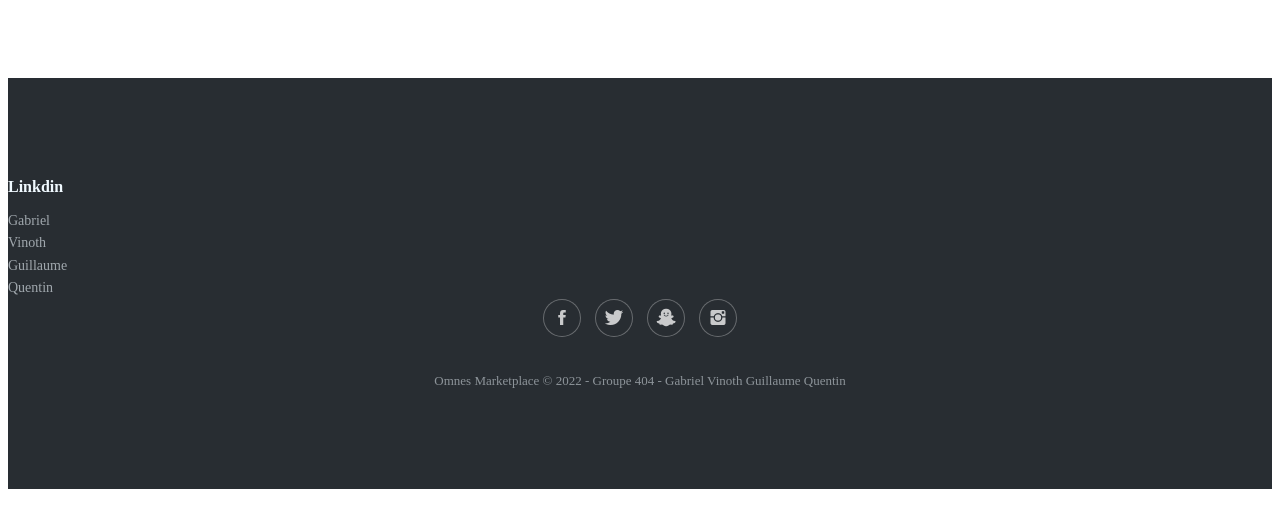
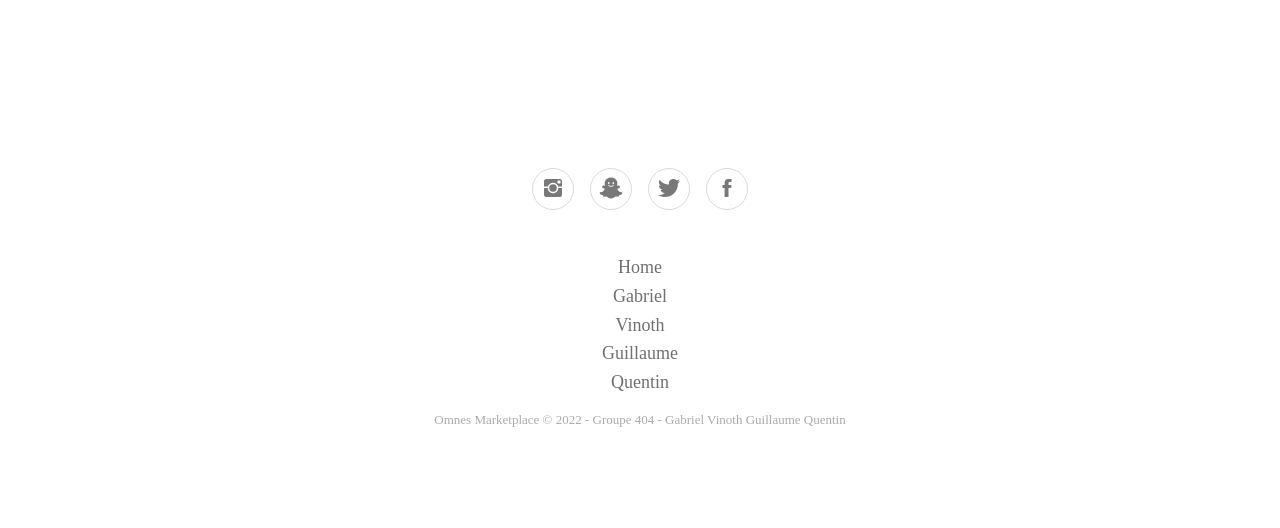
Before and after one commit to GabGaabS/Projet-Web, a PHP site: page /footer.html in a window 1280 px wide. Shown: the top 528 px of the page. Run offline with PHP 8.4, Linux system fonts and the light colour scheme.

Commit message:
Footer v2

```diff
--- a/addauction.php
+++ b/addauction.php
@@ -152,9 +152,9 @@ include 'nav.php';
         <!-- Type de vente -->
         <table>
       <tr>
-        <td>
+        <td><label>
         Type de vente :
-        </td>
+        </label></td>
         <td>
           <select onchange="catsel(this)">
           <!--<option value="-1">None</option>!-->
--- a/css/shop-homepage.css
+++ b/css/shop-homepage.css
@@ -75,92 +75,62 @@ body {
 footer {
     margin: 50px 0;
 }
-.footer-dark {
-  padding:50px 0;
-  color:#f0f9ff;
-  background-color:#282d32;
+.footer-basic {
+  padding: 40px 0;
+  background-color: #ffffff;
+  color: #4b4c4d;
 }
 
-.footer-dark h3 {
-  margin-top:0;
-  margin-bottom:12px;
-  font-weight:bold;
-  font-size:16px;
+.footer-basic ul {
+  padding: 0;
+  list-style: none;
+  text-align: center;
+  font-size: 18px;
+  line-height: 1.6;
+  margin-bottom: 0;
 }
 
-.footer-dark ul {
-  padding:0;
-  list-style:none;
-  line-height:1.6;
-  font-size:14px;
-  margin-bottom:0;
+.footer-basic li {
+  padding: 0 10px;
 }
 
-.footer-dark ul a {
-  color:inherit;
-  text-decoration:none;
-  opacity:0.6;
+.footer-basic ul a {
+  color: inherit;
+  text-decoration: none;
+  opacity: 0.8;
 }
 
-.footer-dark ul a:hover {
-  opacity:0.8;
+.footer-basic ul a:hover {
+  opacity: 1;
 }
 
-@media (max-width:767px) {
-  .footer-dark .item:not(.social) {
-    text-align:center;
-    padding-bottom:20px;
-  }
+.footer-basic .social {
+  text-align: center;
+  padding-bottom: 25px;
 }
 
-.footer-dark .item.text {
-  margin-bottom:36px;
+.footer-basic .social > a {
+  font-size: 24px;
+  width: 40px;
+  height: 40px;
+  line-height: 40px;
+  display: inline-block;
+  text-align: center;
+  border-radius: 50%;
+  border: 1px solid #ccc;
+  margin: 0 8px;
+  color: inherit;
+  opacity: 0.75;
 }
 
-@media (max-width:767px) {
-  .footer-dark .item.text {
-    margin-bottom:0;
-  }
+.footer-basic .social > a:hover {
+  opacity: 0.9;
 }
 
-.footer-dark .item.text p {
-  opacity:0.6;
-  margin-bottom:0;
+.footer-basic .copyright {
+  margin-top: 15px;
+  text-align: center;
+  font-size: 13px;
+  color: #aaa;
+  margin-bottom: 0;
 }
-
-.footer-dark .item.social {
-  text-align:center;
-}
-
-@media (max-width:991px) {
-  .footer-dark .item.social {
-    text-align:center;
-    margin-top:20px;
-  }
-}
-
-.footer-dark .item.social > a {
-  font-size:20px;
-  width:36px;
-  height:36px;
-  line-height:36px;
-  display:inline-block;
-  text-align:center;
-  border-radius:50%;
-  box-shadow:0 0 0 1px rgba(255,255,255,0.4);
-  margin:0 8px;
-  color:#fff;
-  opacity:0.75;
-}
-
-.footer-dark .item.social > a:hover {
-  opacity:0.9;
-}
-
-.footer-dark .copyright {
-  text-align:center;
-  padding-top:24px;
-  opacity:0.5;
-  font-size:13px;
-  margin-bottom:0;
-}
--- a/footer.html
+++ b/footer.html
@@ -10,25 +10,19 @@
 </head>
 
 <body>
-    <div class="footer-dark">
+	    <div class="footer-basic">
         <footer>
-            <div class="container">
-                <div class="row">
-                    <div class="col-sm-6 col-md-3 item">
-                        <h3>Linkdin</h3>
-                        <ul>
-                            <li><a href="https://www.linkedin.com/in/gabriel-lessert-3aaa57250/">Gabriel</a></li>
-                            <li><a href="https://www.linkedin.com/in/vinoth-patkunam-959491259/">Vinoth</a></li>
-                            <li><a href="https://www.linkedin.com/in/guillaume-tran-duy-58b458237/">Guillaume</a></li>
-                            <li><a href="https://www.linkedin.com/in/quentin-migianu-6070b1252/">Quentin</a></li>
-                        </ul>
-                    </div>
-                    <div class="col item social"><a href="https://www.ecosia.org/search?tt=ba893d82&q=Il%20n%27y%20a%20aucun%20reseau%20sociaux%20car%20c%27est%20un%20projet%20scolaire%20%3A%29"><i class="icon ion-social-facebook"></i></a><a href="https://www.ecosia.org/search?tt=ba893d82&q=Il%20n%27y%20a%20aucun%20reseau%20sociaux%20car%20c%27est%20un%20projet%20scolaire%20%3A%29"><i class="icon ion-social-twitter"></i></a><a href="https://www.ecosia.org/search?tt=ba893d82&q=Il%20n%27y%20a%20aucun%20reseau%20sociaux%20car%20c%27est%20un%20projet%20scolaire%20%3A%29"><i class="icon ion-social-snapchat"></i></a><a href="https://www.ecosia.org/search?tt=ba893d82&q=Il%20n%27y%20a%20aucun%20reseau%20sociaux%20car%20c%27est%20un%20projet%20scolaire%20%3A%29"><i class="icon ion-social-instagram"></i></a></div>
-                </div>
-                <p class="copyright">Omnes Marketplace © 2022 - Groupe 404 - Gabriel Vinoth Guillaume Quentin</p>
-            </div>
+            <div class="social"><a href="https://www.ecosia.org/search?tt=ba893d82&q=Il%20n%27y%20a%20aucun%20reseau%20sociaux%20car%20c%27est%20un%20projet%20scolaire%20%3A%29"><i class="icon ion-social-instagram"></i></a><a href="https://www.ecosia.org/search?tt=ba893d82&q=Il%20n%27y%20a%20aucun%20reseau%20sociaux%20car%20c%27est%20un%20projet%20scolaire%20%3A%29"><i class="icon ion-social-snapchat"></i></a><a href="https://www.ecosia.org/search?tt=ba893d82&q=Il%20n%27y%20a%20aucun%20reseau%20sociaux%20car%20c%27est%20un%20projet%20scolaire%20%3A%29"><i class="icon ion-social-twitter"></i></a><a href="https://www.ecosia.org/search?tt=ba893d82&q=Il%20n%27y%20a%20aucun%20reseau%20sociaux%20car%20c%27est%20un%20projet%20scolaire%20%3A%29"><i class="icon ion-social-facebook"></i></a></div>
+            <ul class="list-inline">
+                <li class="list-inline-item"><a href="index.php">Home</a></li>
+                <li class="list-inline-item"><a href="https://www.linkedin.com/in/gabriel-lessert-3aaa57250">Gabriel</a></li>
+                <li class="list-inline-item"><a href="https://www.linkedin.com/in/vinoth-patkunam-959491259/">Vinoth</a></li>
+                <li class="list-inline-item"><a href="https://www.linkedin.com/in/guillaume-tran-duy-58b458237/">Guillaume</a></li>
+                <li class="list-inline-item"><a href="https://www.linkedin.com/in/quentin-migianu-6070b1252/">Quentin</a></li>
+            </ul>
+            <p class="copyright">Omnes Marketplace © 2022 - Groupe 404 - Gabriel Vinoth Guillaume Quentin</p>
         </footer>
-    </div>
+    	</div>
 </body>
 
 </html>
--- a/nav.php
+++ b/nav.php
@@ -129,7 +129,7 @@ session_start();
     <section>
         <br>
         <center>
-        <p><font color=red size="20pt" face="impact" ><B>Bienvenue sur Omnes MarketPlace,<br> la plateforme de vente proposée par L'ECE</br></b></font> </p>
+        <p><font color=red size="10pt" face="impact" ></font> </p>
         </center>
         </br>
     </section>
```
Also changed, not shown: css/bootstrap.min.css, 1 other file.
